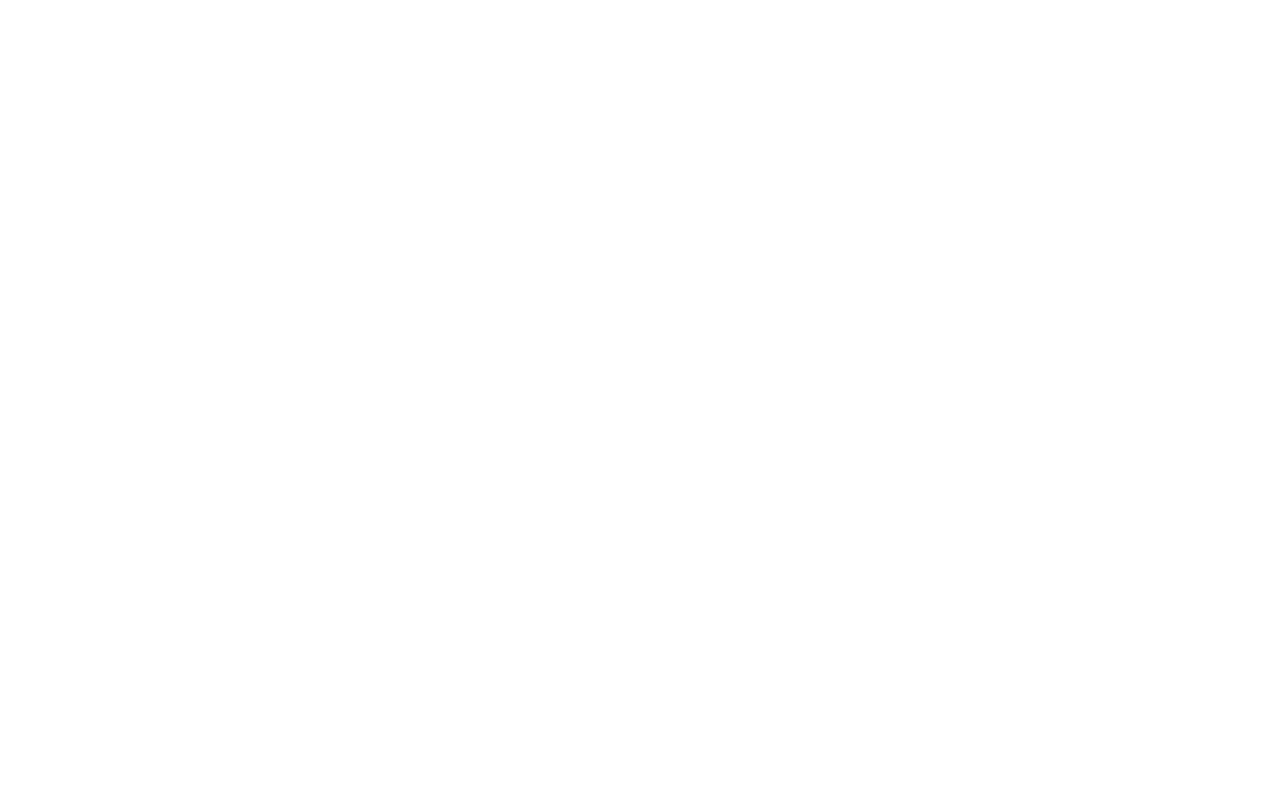
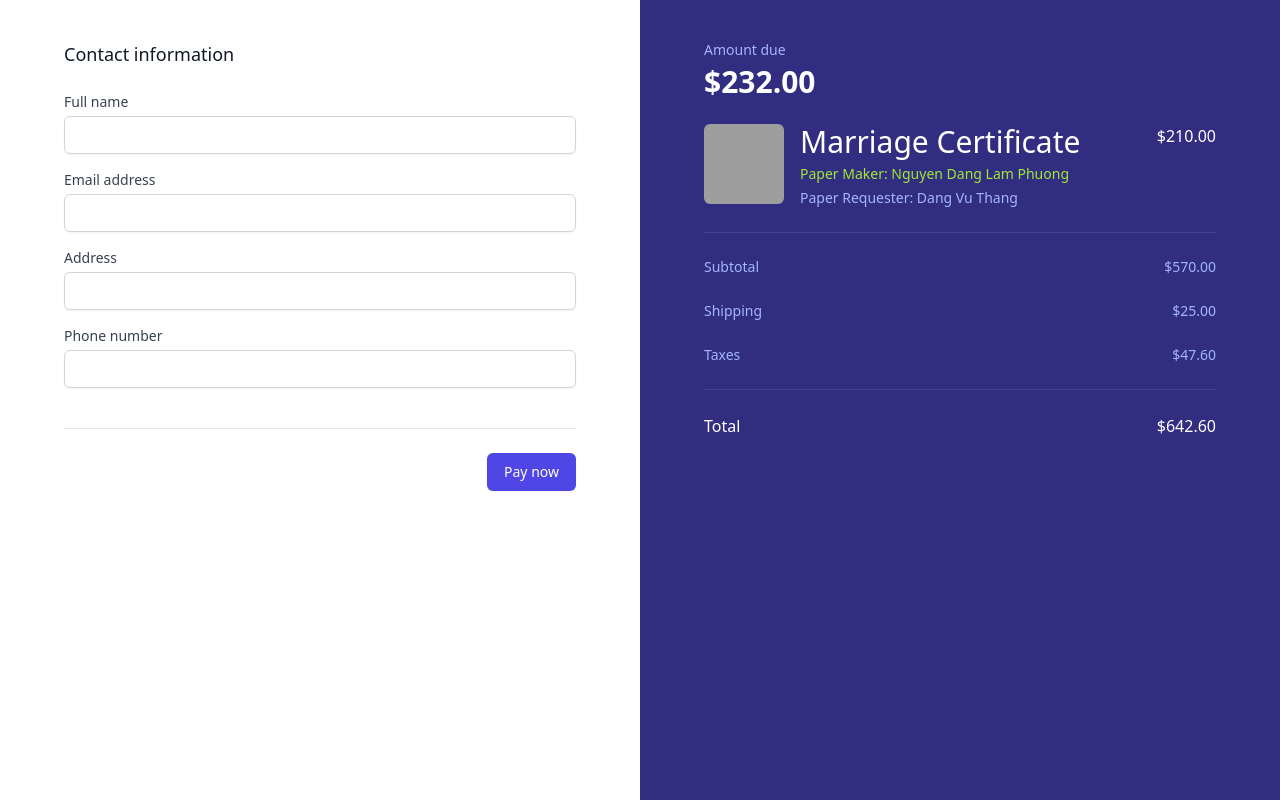
Before and after one commit to ThienAn1010/Capstone-Project, a Next.js app in the folder frontend/: page /CheckOut in a window 1280 px wide. Built offline with nearby package versions, Linux system fonts and the light colour scheme; grey boxes are pictures that could not be loaded.

Commit message:
Github please work

```diff
--- a/frontend/components/CheckOut.tsx
+++ b/frontend/components/CheckOut.tsx
@@ -1,5 +1,163 @@
-export default function Checkout(){
-    return(
-        <div></div>
-    )
+const products = [
+{
+    id: 1,
+    name: 'Marriage Certificate',
+    href: '#',
+    price: '$210.00',
+    paperMaker: "Nguyen Dang Lam Phuong",
+    paperRequester: "Dang Vu Thang",
+    imageSrc: 'https://tailwindui.com/img/ecommerce-images/checkout-page-07-product-01.jpg',
+    imageAlt: 'Front of zip tote bag with white canvas, white handles, and black drawstring top.',
+},
+]
+export default function Checkout() {
+return (
+    <div className="bg-white">
+    {/* Background color split screen for large screens */}
+    <div className="hidden lg:block fixed top-0 left-0 w-1/2 h-full bg-white" aria-hidden="true" />
+    <div className="hidden lg:block fixed top-0 right-0 w-1/2 h-full bg-indigo-900" aria-hidden="true" />
+
+    <main className="relative grid grid-cols-1 gap-x-16 max-w-7xl mx-auto lg:px-8 lg:grid-cols-2 mt-10">
+        <h1 className="sr-only">Checkout</h1>
+
+        <section
+        aria-labelledby="summary-heading"
+        className="bg-indigo-900 text-indigo-300 pt-6 pb-12 md:px-10 lg:max-w-lg lg:w-full lg:mx-auto lg:px-0 lg:pt-0 lg:pb-24 lg:bg-transparent lg:row-start-1 lg:col-start-2"
+        >
+        <div className="max-w-2xl mx-auto px-4 lg:max-w-none lg:px-0">
+            <h2 id="summary-heading" className="sr-only">
+            Order summary
+            </h2>
+
+            <dl>
+            <dt className="text-sm font-medium">Amount due</dt>
+            <dd className="mt-1 text-3xl font-extrabold text-white">$232.00</dd>
+            </dl>
+
+            <ul role="list" className="text-sm font-medium divide-y divide-white divide-opacity-10">
+            {products.map((product) => (
+                <li key={product.id} className="flex items-start py-6 space-x-4">
+                <img
+                    src={product.imageSrc}
+                    alt={product.imageAlt}
+                    className="flex-none w-20 h-20 rounded-md object-center object-cover"
+                />
+                <div className="flex-auto space-y-1">
+                    <h3 className="text-white text-3xl">{product.name}</h3>
+                    <p className="text-lime-400">Paper Maker: {product.paperMaker}</p>
+                    <p>Paper Requester: {product.paperRequester}</p>
+                </div>
+                <p className="flex-none text-base font-medium text-white">{product.price}</p>
+                </li>
+            ))}
+            </ul>
+
+            <dl className="text-sm font-medium space-y-6 border-t border-white border-opacity-10 pt-6">
+            <div className="flex items-center justify-between">
+                <dt>Subtotal</dt>
+                <dd>$570.00</dd>
+            </div>
+
+            <div className="flex items-center justify-between">
+                <dt>Shipping</dt>
+                <dd>$25.00</dd>
+            </div>
+
+            <div className="flex items-center justify-between">
+                <dt>Taxes</dt>
+                <dd>$47.60</dd>
+            </div>
+
+            <div className="flex items-center justify-between border-t border-white border-opacity-10 text-white pt-6">
+                <dt className="text-base">Total</dt>
+                <dd className="text-base">$642.60</dd>
+            </div>
+            </dl>
+        </div>
+        </section>
+
+        <section
+        aria-labelledby="payment-and-shipping-heading"
+        className="py-16 lg:max-w-lg lg:w-full lg:mx-auto lg:pt-0 lg:pb-24 lg:row-start-1 lg:col-start-1"
+        >
+        <h2 id="payment-and-shipping-heading" className="sr-only">
+            Payment and shipping details
+        </h2>
+
+        <form>
+            <div className="max-w-2xl mx-auto px-4 lg:max-w-none lg:px-0">
+                <div>
+                    <h3 id="contact-info-heading" className="text-lg font-medium text-gray-900">
+                    Contact information
+                    </h3>
+
+                    <div className="mt-6">
+                    <label htmlFor="fullname" className="block text-sm font-medium text-gray-700">
+                        Full name
+                    </label>
+                    <div className="mt-1">
+                        <input
+                        type="text"
+                        id="name"
+                        name="name"
+                        autoComplete="text"
+                        className="block w-full border-gray-300 rounded-md shadow-sm mb-4
+                        focus:ring-indigo-500 focus:border-indigo-500 sm:text-sm"
+                        />
+                    </div>
+                    <label htmlFor="email-address" className="block text-sm font-medium text-gray-700">
+                        Email address
+                    </label>
+                    <div className="mt-1">
+                        <input
+                        type="email"
+                        id="email-address"
+                        name="email-address"
+                        autoComplete="email"
+                        className="block w-full border-gray-300 rounded-md shadow-sm mb-4
+                        focus:ring-indigo-500 focus:border-indigo-500 sm:text-sm"
+                        />
+                    </div>
+                    <label htmlFor="address" className="block text-sm font-medium text-gray-700">
+                        Address
+                    </label>
+                    <div className="mt-1">
+                        <input
+                        type="text"
+                        id="address"
+                        name="address"
+                        autoComplete="text"
+                        className="block w-full border-gray-300 rounded-md shadow-sm mb-4
+                        focus:ring-indigo-500 focus:border-indigo-500 sm:text-sm"
+                        />
+                    </div>
+                    <label htmlFor="fullname" className="block text-sm font-medium text-gray-700">
+                        Phone number
+                    </label>
+                    <div className="mt-1">
+                        <input
+                        type="number"
+                        id="phone-number"
+                        name="phone-number"
+                        autoComplete="number"
+                        className="block w-full border-gray-300 rounded-md shadow-sm mb-4
+                        focus:ring-indigo-500 focus:border-indigo-500 sm:text-sm"
+                        />
+                    </div>
+                </div>
+            </div>
+            <div className="mt-10 flex justify-end pt-6 border-t border-gray-200">
+                <button
+                type="submit"
+                className="bg-indigo-600 border border-transparent rounded-md shadow-sm py-2 px-4 text-sm font-medium text-white hover:bg-indigo-700 focus:outline-none focus:ring-2 focus:ring-offset-2 focus:ring-offset-gray-50 focus:ring-indigo-500"
+                >
+                Pay now
+                </button>
+            </div>
+            </div>
+        </form>
+        </section>
+    </main>
+    </div>
+)
 }
--- a/frontend/package.json
+++ b/frontend/package.json
@@ -20,6 +20,7 @@
     "swr": "^1.3.0"
   },
   "devDependencies": {
+    "@tailwindcss/forms": "^0.5.2",
     "@types/node": "17.0.33",
     "@types/react": "18.0.9",
     "@types/react-dom": "18.0.5",
--- a/frontend/tailwind.config.js
+++ b/frontend/tailwind.config.js
@@ -10,5 +10,5 @@
       },
     },
   },
-  plugins: [],
+  plugins: [require('@tailwindcss/forms')],
 }
```
Also changed, not shown: 1 other file (tests, documents, lock files or other folders).
